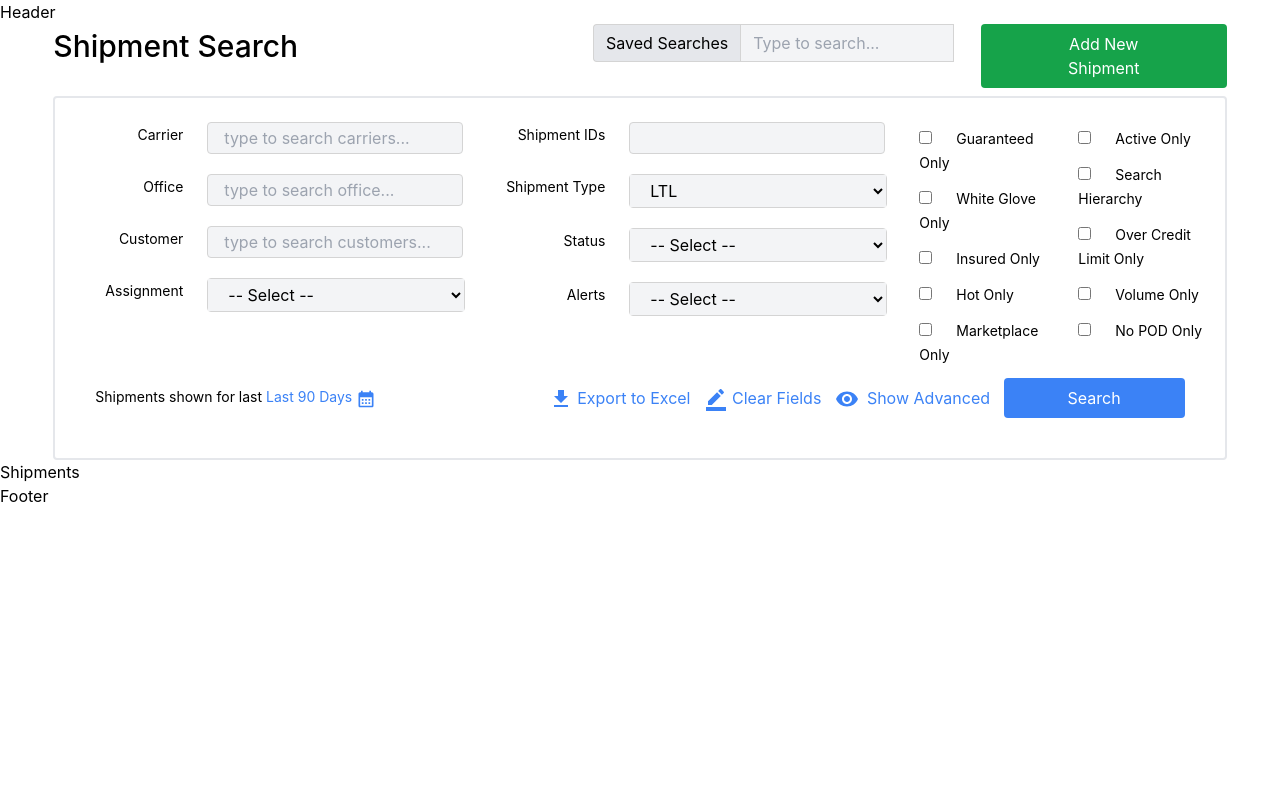
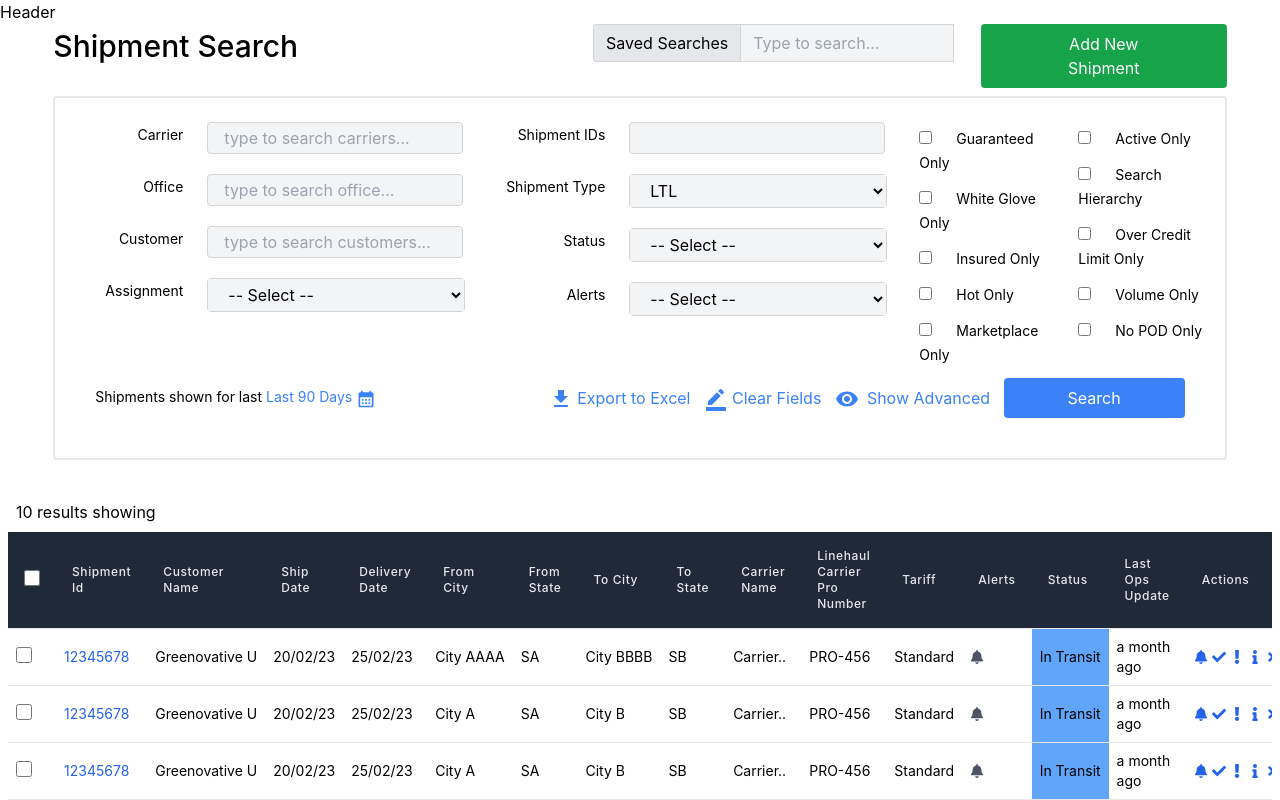
Before and after one commit to pallishreeb/tms, a React (Create React App) app: page / in a window 1280 px wide. Shown: the top 800 px of the page. Built offline with nearby package versions, Linux system fonts and the light colour scheme.

Commit message:
merge code

```diff
--- a/src/App.js
+++ b/src/App.js
@@ -5,13 +5,11 @@ import Footer from './components/navs/Footer';
 
 import { ToastContainer } from 'react-toastify';
 import 'react-toastify/dist/ReactToastify.css';
-import SearchForm from './components/SearchForm';
 function App() {
   return (
     <>
     <ToastContainer />
     <Header />
-    <SearchForm />
     <main>
         <Outlet />
     </main>
--- /dev/null
+++ b/src/components/shipments/DataTable.js
@@ -0,0 +1,125 @@
+// TableComponent.js
+import React, { useState } from 'react';
+import { FaBell, FaCheck, FaExclamation, FaInfo, FaTimes, FaCog } from 'react-icons/fa';
+
+const DataTable = ({ data }) => {
+  const [selectedRows, setSelectedRows] = useState([]);
+
+  const handleCheckboxChange = (shipmentId) => {
+    if (selectedRows.includes(shipmentId)) {
+      setSelectedRows(selectedRows.filter((id) => id !== shipmentId));
+    } else {
+      setSelectedRows([...selectedRows, shipmentId]);
+    }
+  };
+
+  return (
+    <div className="mx-2 mt-8">
+    <div className="w-full overflow-x-auto">
+    <h5 className="p-2">10 results showing</h5>
+      <table className="min-w-full divide-y divide-gray-200 ">
+        <thead className="bg-gray-800">
+          <tr>
+            <th scope="col" className="p-2 sm:p-4 text-left text-xs font-medium text-gray-500  tracking-wider">
+              {/* Checkbox Column */}
+              <input type="checkbox" className="form-checkbox h-4 w-4 text-indigo-600" />
+            </th>
+            <th scope="col" className="p-2 sm:p-4 text-left text-xs font-medium text-gray-200  tracking-wider">
+              Shipment Id
+            </th>
+            <th scope="col" className="p-2 sm:p-4 text-left text-xs font-medium text-gray-200  tracking-wider">
+              Customer Name
+            </th>
+            <th scope="col" className="p-2 sm:p-4 text-left text-xs font-medium text-gray-200  tracking-wider">
+              Ship Date
+            </th>
+            <th scope="col" className="p-2 sm:p-4 text-left text-xs font-medium text-gray-200  tracking-wider">
+              Delivery Date
+            </th>
+            <th scope="col" className="p-2 sm:p-4 text-left text-xs font-medium text-gray-200  tracking-wider">
+              From City
+            </th>
+            <th scope="col" className="p-2 sm:p-4 text-left text-xs font-medium text-gray-200  tracking-wider">
+              From State
+            </th>
+            <th scope="col" className="p-2 sm:p-4 text-left text-xs font-medium text-gray-200  tracking-wider">
+              To City
+            </th>
+            <th scope="col" className="p-2 sm:p-4 text-left text-xs font-medium text-gray-200  tracking-wider">
+              To State
+            </th>
+            <th scope="col" className="p-2 sm:p-4 text-left text-xs font-medium text-gray-200  tracking-wider">
+              Carrier Name
+            </th>
+            <th scope="col" className="p-2 sm:p-4 text-left text-xs font-medium text-gray-200  tracking-wider">
+              Linehaul Carrier Pro Number
+            </th>
+            <th scope="col" className="p-2 sm:p-4 text-left text-xs font-medium text-gray-200  tracking-wider">
+              Tariff
+            </th>
+            <th scope="col" className="p-2 sm:p-4 text-left text-xs font-medium text-gray-200  tracking-wider">
+              Alerts
+            </th>
+            <th scope="col" className="p-2 sm:p-4 text-left text-xs font-medium text-gray-200  tracking-wider">
+              Status
+            </th>
+            <th scope="col" className="p-2 sm:p-4 text-left text-xs font-medium text-gray-200  tracking-wider">
+              Last Ops Update
+            </th>
+            <th scope="col" className="p-2 sm:p-4 text-left text-xs font-medium text-gray-200  tracking-wider">
+              Actions
+            </th>
+          </tr>
+        </thead>
+        <tbody className="bg-white divide-y divide-gray-200 text-sm">
+          {data.map((row) => (
+            <tr key={row.shipmentId} className={selectedRows.includes(row.shipmentId) ? 'bg-gray-100' : ''}>
+              <td className="p-1 sm:p-2 whitespace-nowrap">
+                <input
+                  type="checkbox"
+                  checked={selectedRows.includes(row.shipmentId)}
+                  onChange={() => handleCheckboxChange(row.shipmentId)}
+                  className="form-checkbox h-4 w-4 text-indigo-600 transition duration-150 ease-in-out"
+                />
+              </td>
+              <td className="p-1 sm:p-2 whitespace-nowrap text-blue-600">{row.shipmentId}</td>
+              <td className="p-1 sm:p-2 whitespace-nowrap">{row.customerName}</td>
+              <td className="p-1 sm:p-2 whitespace-nowrap">{row.shipDate}</td>
+              <td className="p-1 sm:p-2 whitespace-nowrap">{row.deliveryDate}</td>
+              <td className="p-1 sm:p-2 whitespace-nowrap">{row.fromCity}</td>
+              <td className="p-1 sm:p-2 whitespace-nowrap">{row.fromState}</td>
+              <td className="p-1 sm:p-2 whitespace-nowrap">{row.toCity}</td>
+              <td className="p-1 sm:p-2 whitespace-nowrap">{row.toState}</td>
+              <td className="p-1 sm:p-2 whitespace-nowrap">{row.carrierName}</td>
+              <td className="p-1 sm:p-2 whitespace-nowrap">{row.linehaulCarrierProNumber}</td>
+              <td className="p-1 sm:p-2 whitespace-nowrap">{row.tariff}</td>
+              <td className="p-1 sm:p-2 whitespace-nowrap">
+
+              <FaBell className="text-gray-600" />
+              </td>
+              <td className="p-1 sm:p-2 whitespace-nowrap bg-blue-400">{row.status}</td>
+              <td className="p-1 sm:p-2  break-words">
+                 {row.lastOpsUpdate}
+             </td>
+
+<td className="p-1 sm:p-2 whitespace-nowrap">
+  <div className="flex space-x-1 items-center">
+    {/* Assuming all icons are the same, you can adjust accordingly */}
+    <FaBell className="text-blue-600" />
+    <FaCheck className="text-blue-600" />
+    <FaExclamation className="text-blue-600" />
+    <FaInfo className="text-blue-600" />
+    <FaTimes className="text-blue-600" />
+    <FaCog className="text-blue-600" />
+  </div>
+</td>
+            </tr>
+          ))}
+        </tbody>
+      </table>
+    </div>
+    </div>
+  );
+};
+
+export default DataTable;
--- a/src/screens/shipments/Shipments.jsx
+++ b/src/screens/shipments/Shipments.jsx
@@ -1,8 +1,120 @@
 import React from 'react'
+import DataTable from '../../components/shipments/DataTable';
+import SearchForm from "../../components/SearchForm"
+const Shipments = () => {
+  const data = [
+    {
+      shipmentId: '12345678',
+      customerName: 'Greenovative U',
+      shipDate: '20/02/23',
+      deliveryDate: '25/02/23',
+      fromCity: 'City AAAA',
+      fromState: 'SA',
+      toCity: 'City BBBB',
+      toState: 'SB',
+      carrierName: 'Carrier..',
+      linehaulCarrierProNumber: 'PRO-456',
+      tariff: 'Standard',
+      alerts: 'None',
+      status: 'In Transit',
+      lastOpsUpdate: 'a month ago',
+      actions: 'View/Edit',
+    },
+    {
+      shipmentId: '12345678',
+      customerName: 'Greenovative U',
+      shipDate: '20/02/23',
+      deliveryDate: '25/02/23',
+      fromCity: 'City A',
+      fromState: 'SA',
+      toCity: 'City B',
+      toState: 'SB',
+      carrierName: 'Carrier..',
+      linehaulCarrierProNumber: 'PRO-456',
+      tariff: 'Standard',
+      alerts: 'None',
+      status: 'In Transit',
+      lastOpsUpdate: 'a month ago',
+      actions: 'View/Edit',
+    },
+    {
+      shipmentId: '12345678',
+      customerName: 'Greenovative U',
+      shipDate: '20/02/23',
+      deliveryDate: '25/02/23',
+      fromCity: 'City A',
+      fromState: 'SA',
+      toCity: 'City B',
+      toState: 'SB',
+      carrierName: 'Carrier..',
+      linehaulCarrierProNumber: 'PRO-456',
+      tariff: 'Standard',
+      alerts: 'None',
+      status: 'In Transit',
+      lastOpsUpdate: 'a month ago',
+      actions: 'View/Edit',
+    },
+    {
+      shipmentId: '12345678',
+      customerName: 'Greenovative U',
+      shipDate: '20/02/23',
+      deliveryDate: '25/02/23',
+      fromCity: 'City A',
+      fromState: 'SA',
+      toCity: 'City B',
+      toState: 'SB',
+      carrierName: 'Carrier..',
+      linehaulCarrierProNumber: 'PRO-456',
+      tariff: 'Standard',
+      alerts: 'None',
+      status: 'In Transit',
+      lastOpsUpdate: 'a month ago',
+      actions: 'View/Edit',
+    },
+    {
+      shipmentId: '12345678',
+      customerName: 'Greenovative U',
+      shipDate: '20/02/23',
+      deliveryDate: '25/02/23',
+      fromCity: 'City A',
+      fromState: 'SA',
+      toCity: 'City B',
+      toState: 'SB',
+      carrierName: 'Carrier..',
+      linehaulCarrierProNumber: 'PRO-456',
+      tariff: 'Standard',
+      alerts: 'None',
+      status: 'In Transit',
+      lastOpsUpdate: 'a month ago',
+      actions: 'View/Edit',
+    },
+    {
+      shipmentId: '12345678',
+      customerName: 'Greenovative U',
+      shipDate: '20/02/23',
+      deliveryDate: '25/02/23',
+      fromCity: 'City A',
+      fromState: 'SA',
+      toCity: 'City B',
+      toState: 'SB',
+      carrierName: 'Carrier..',
+      linehaulCarrierProNumber: 'PRO-456',
+      tariff: 'Standard',
+      alerts: 'None',
+      status: 'In Transit',
+      lastOpsUpdate: 'a month ago',
+      actions: 'View/Edit',
+    },
+    // Add more rows as needed
+  ];
 
-const Shipments = () => {
   return (
-    <div>Shipments</div>
+    <div>
+
+      <SearchForm />
+      <DataTable data={data} />
+
+      </div>
   )
 }
 
```
